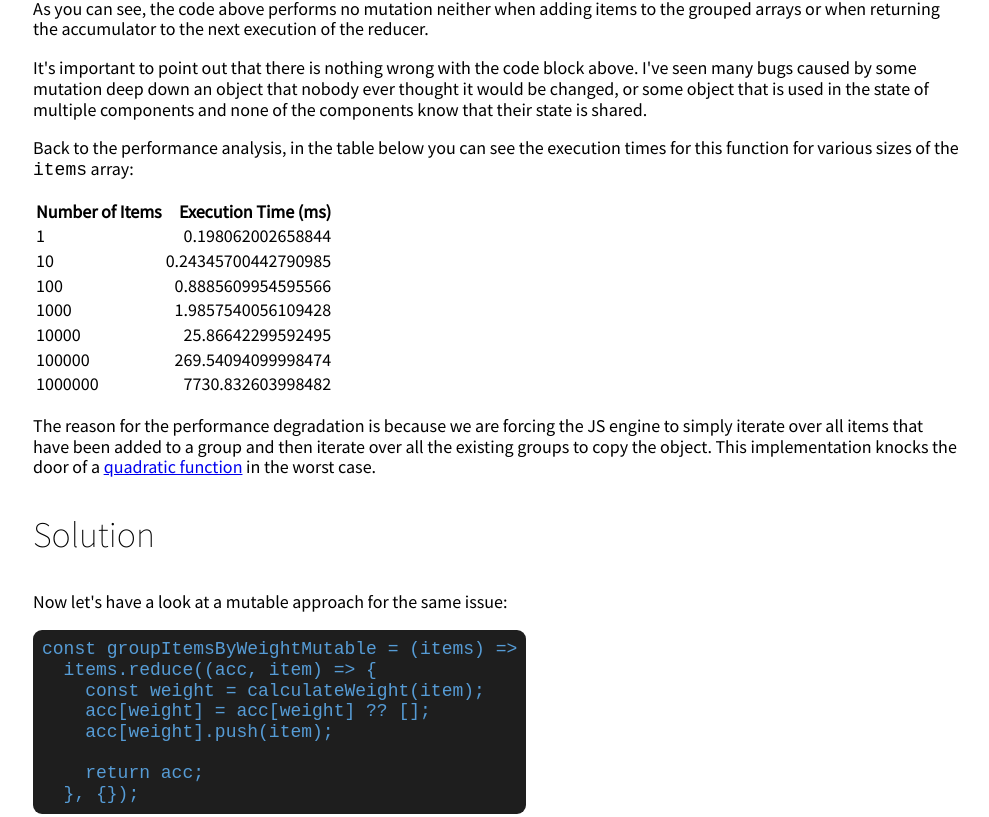
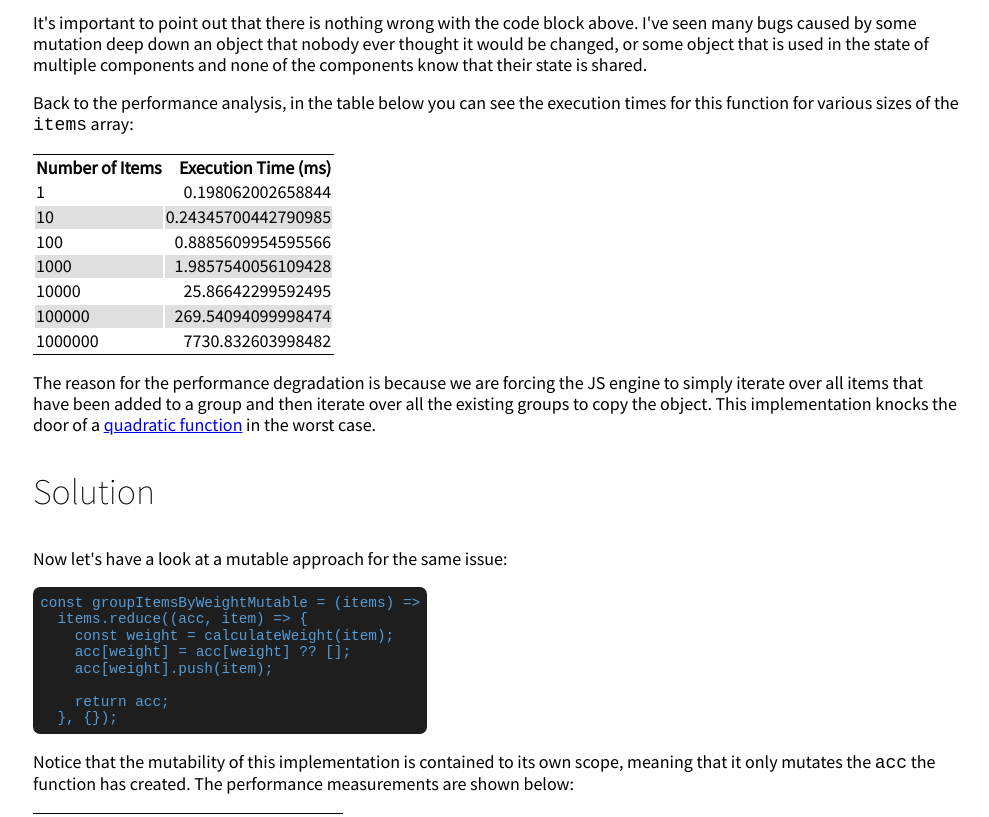
Before and after one commit to celsopalmeiraneto/personal-website, a Next.js app: page /posts/destructuring-performance in a window 1280 px wide. Shown: the part 772-1589 px from the top of the page, without its empty margins (143-1132 px from the left). Built offline with nearby package versions, Linux system fonts and the light colour scheme.

Commit message:
feat: style tables on posts and code font siz4

```diff
--- a/src/pages/posts/[postId].module.scss
+++ b/src/pages/posts/[postId].module.scss
@@ -24,9 +24,18 @@
     padding: 0.5em;
     max-width: max-content;
     border-radius: 0.5em;
+    font-size: 0.8em;
 
     code {
       color: #569cd6;
     }
   }
+
+  table {
+    border: 0 black solid;
+    border-width: 1px 0;
+    tr:nth-child(even) {
+      background-color: #dfdfdf;
+    }
+  }
 }
```
